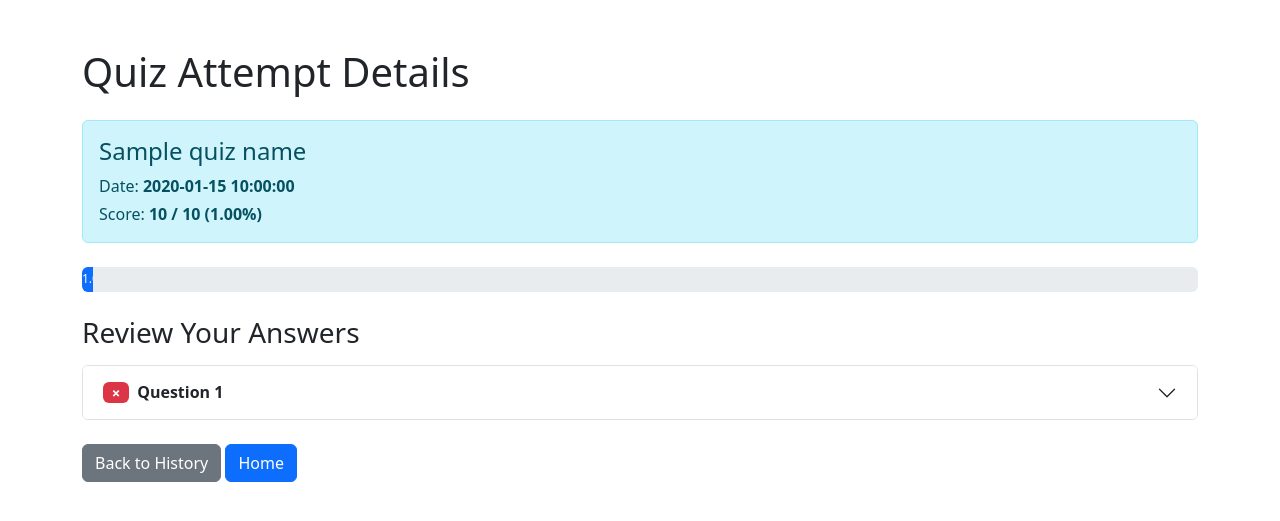
After one commit to chrisjalacey/QuizApp, a Flask app: template templates/history_detail.html in a window 1280 px wide. The commit adds this page. Shown: the top 521 px of the page. Run offline with Flask 3, Linux system fonts and the light colour scheme; the template is opened without the code that fills it: most values are stand-ins (such as "Sample title", 1, 10 or a date in 2020).

Commit message:
Feature: Add history page showing last 10 quiz attempts with detail review

```diff
--- a/app.py
+++ b/app.py
@@ -167,5 +167,61 @@ def results():
     quiz_name = session.get('quiz_name', 'Unknown')
     return render_template('results.html', score=score, total=total, percentage=percentage, review_data=review_data, quiz_name=quiz_name)
 
+@app.route('/history')
+def history():
+    """Display last 10 quiz attempts."""
+    conn = sqlite3.connect(DB_FILE)
+    c = conn.cursor()
+    c.execute('SELECT id, date, categories, score, total, percentage FROM scores ORDER BY date DESC LIMIT 10')
+    rows = c.fetchall()
+    conn.close()
+
+    attempts = []
+    for row in rows:
+        attempt_id, date, categories_json, score, total, percentage = row
+        categories = json.loads(categories_json)
+        quiz_name = categories[0] if categories else 'Unknown'
+        attempts.append({
+            'id': attempt_id,
+            'date': date,
+            'quiz_name': quiz_name,
+            'score': score,
+            'total': total,
+            'percentage': percentage
+        })
+
+    return render_template('history.html', attempts=attempts)
+
+@app.route('/history/<int:attempt_id>')
+def history_detail(attempt_id):
+    """Display detailed review of a specific quiz attempt."""
+    conn = sqlite3.connect(DB_FILE)
+    c = conn.cursor()
+    c.execute('SELECT date, categories, score, total, percentage, answers FROM scores WHERE id = ?', (attempt_id,))
+    row = c.fetchone()
+    conn.close()
+
+    if not row:
+        return redirect(url_for('history'))
+
+    date, categories_json, score, total, percentage, answers_json = row
+    categories = json.loads(categories_json)
+    quiz_name = categories[0] if categories else 'Unknown'
+    answers_list = json.loads(answers_json) if answers_json else []
+
+    # Reconstruct review data from answers
+    # We need to load the quiz file to get questions
+    # For now, we'll display a simple version with just the answers
+    review_data = []
+
+    return render_template('history_detail.html',
+                         attempt_id=attempt_id,
+                         date=date,
+                         quiz_name=quiz_name,
+                         score=score,
+                         total=total,
+                         percentage=percentage,
+                         review_data=review_data)
+
 if __name__ == '__main__':
     app.run(debug=True)
--- /dev/null
+++ b/templates/history_detail.html
@@ -0,0 +1,64 @@
+<!DOCTYPE html>
+<html lang="en">
+<head>
+    <meta charset="UTF-8">
+    <meta name="viewport" content="width=device-width, initial-scale=1.0">
+    <title>Attempt Details</title>
+    <link href="https://cdn.jsdelivr.net/npm/bootstrap@5.3.0/dist/css/bootstrap.min.css" rel="stylesheet">
+</head>
+<body>
+    <div class="container mt-5">
+        <h1 class="mb-4">Quiz Attempt Details</h1>
+
+        <!-- Score Summary -->
+        <div class="alert alert-info mb-4">
+            <h4 class="mb-2">{{ quiz_name }}</h4>
+            <p class="mb-1">Date: <strong>{{ date[:19] }}</strong></p>
+            <p class="mb-0">Score: <strong>{{ score }} / {{ total }} ({{ "%.2f"|format(percentage) }}%)</strong></p>
+        </div>
+
+        <!-- Score Bar -->
+        <div class="progress mb-4" style="height: 25px;">
+            <div class="progress-bar" role="progressbar" style="width: {{ percentage }}%;" aria-valuenow="{{ percentage }}" aria-valuemin="0" aria-valuemax="100">
+                {{ "%.1f"|format(percentage) }}%
+            </div>
+        </div>
+
+        <!-- Question Review (if available) -->
+        {% if review_data %}
+        <h3 class="mb-3">Review Your Answers</h3>
+        <div class="accordion" id="questionAccordion">
+            {% for item in review_data %}
+            <div class="accordion-item">
+                <h2 class="accordion-header">
+                    <button class="accordion-button {% if not item.is_correct %}collapsed{% endif %}" type="button" data-bs-toggle="collapse" data-bs-target="#question{{ loop.index0 }}">
+                        <span class="badge {% if item.is_correct %}bg-success{% else %}bg-danger{% endif %} me-2">
+                            {% if item.is_correct %}✓{% else %}✗{% endif %}
+                        </span>
+                        <strong>Question {{ loop.index }}</strong>
+                    </button>
+                </h2>
+                <div id="question{{ loop.index0 }}" class="accordion-collapse collapse {% if item.is_correct %}show{% endif %}" data-bs-parent="#questionAccordion">
+                    <div class="accordion-body">
+                        <p><strong>Question:</strong> {{ item.question_text }}</p>
+                        <p><strong>Your Answer:</strong> {{ item.user_answer }}</p>
+                        <p><strong>Correct Answer:</strong> {{ item.correct_answer }}</p>
+                    </div>
+                </div>
+            </div>
+            {% endfor %}
+        </div>
+        {% else %}
+        <div class="alert alert-warning">
+            <p>Detailed question review is not available for this attempt.</p>
+        </div>
+        {% endif %}
+
+        <div class="mt-4">
+            <a href="{{ url_for('history') }}" class="btn btn-secondary">Back to History</a>
+            <a href="{{ url_for('home') }}" class="btn btn-primary">Home</a>
+        </div>
+    </div>
+    <script src="https://cdn.jsdelivr.net/npm/bootstrap@5.3.0/dist/js/bootstrap.bundle.min.js"></script>
+</body>
+</html>
--- a/templates/index.html
+++ b/templates/index.html
@@ -29,6 +29,10 @@
             </div>
             <button type="submit" class="btn btn-primary">Start Quiz</button>
         </form>
+
+        <div class="mt-4">
+            <a href="{{ url_for('history') }}" class="btn btn-secondary">View Previous Attempts</a>
+        </div>
     </div>
     <script src="https://cdn.jsdelivr.net/npm/bootstrap@5.3.0/dist/js/bootstrap.bundle.min.js"></script>
 </body>
--- a/templates/results.html
+++ b/templates/results.html
@@ -121,6 +121,7 @@
 
         <div class="mt-4">
             <a href="{{ url_for('home') }}" class="btn btn-primary">Take Another Quiz</a>
+            <a href="{{ url_for('history') }}" class="btn btn-secondary">View History</a>
         </div>
     </div>
     <script src="https://cdn.jsdelivr.net/npm/bootstrap@5.3.0/dist/js/bootstrap.bundle.min.js"></script>
```
Also changed, not shown: templates/history.html (added, +52 -0 lines).
